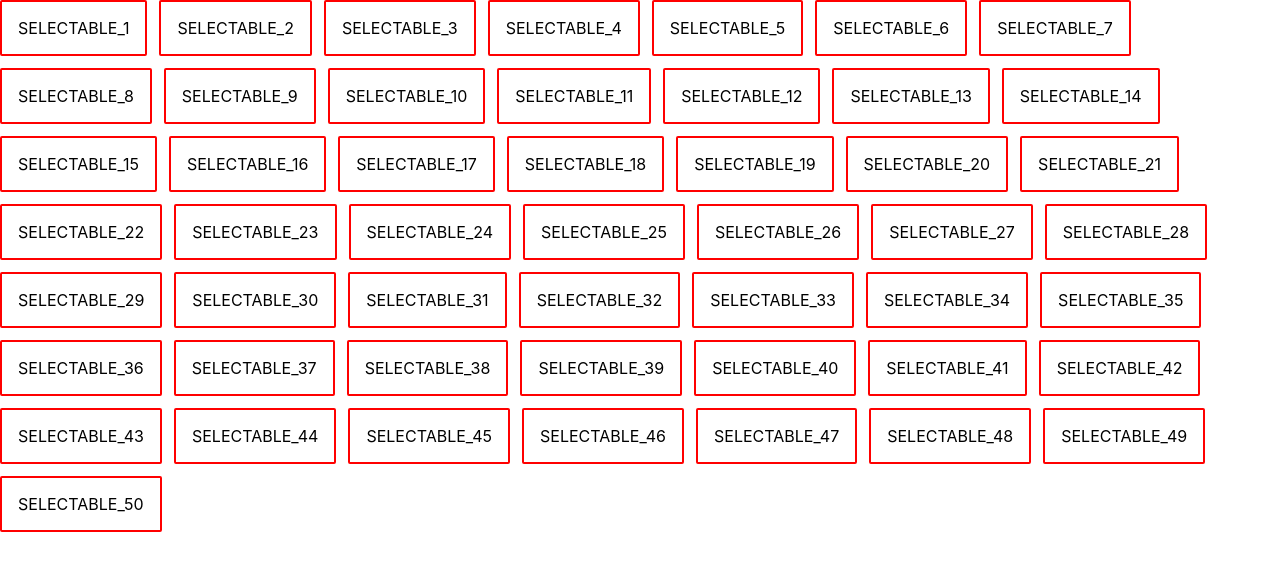
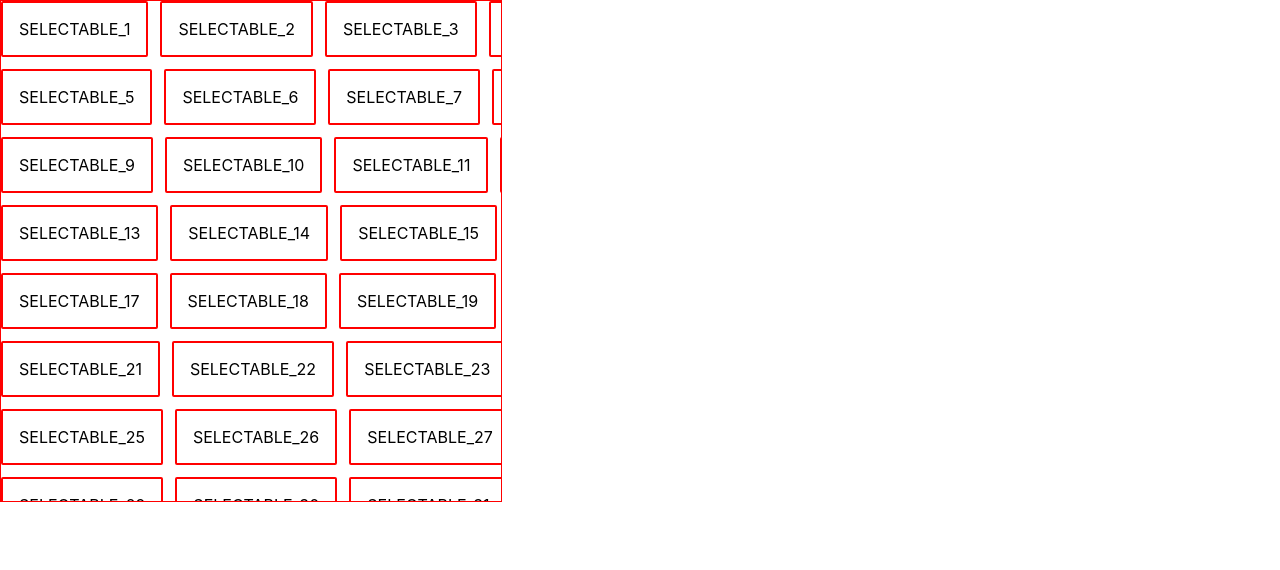
Before and after one commit to domeafavour/react-drag-select, a React (Create React App) app: page / in a window 1280 px wide. Shown: the top 570 px of the page. Built offline with nearby package versions, Linux system fonts and the light colour scheme.

Commit message:
feat: 更新Demo(App.tsx)

```diff
--- a/src/App.tsx
+++ b/src/App.tsx
@@ -1,12 +1,24 @@
 import React, { useRef } from 'react';
+import DragSelect from './components/DragSelect';
 import Selectable from './components/Selectable';
-import SelectionProvider from './components/SelectionProvider';
+import { Scrollable } from './components/useDragAutoScroll/typings';
 
 function App() {
-  const scrollingElementRef = useRef(document.documentElement);
+  const scrollingElementRef = useRef<HTMLDivElement>(null);
+
   return (
-    <div className="App">
-      <SelectionProvider<HTMLElement, { index: number }>
+    <div
+      ref={scrollingElementRef}
+      className="App"
+      style={{
+        position: 'relative',
+        overflow: 'auto',
+        width: 500,
+        height: 500,
+        border: '1px solid #f00',
+      }}
+    >
+      <DragSelect<Scrollable, { index: number }>
         scrollingElementRef={scrollingElementRef}
         onSelectFinish={(selectedItems) => {
           console.log(
@@ -16,7 +28,7 @@ function App() {
           );
         }}
       >
-        <div style={{ display: 'flex', gap: 12, flexWrap: 'wrap' }}>
+        <div style={{ display: 'flex', gap: 12, flexWrap: 'wrap', width: 800 }}>
           {Array.from({ length: 50 }, (_, i) => (
             <Selectable getData={() => ({ index: i })}>
               {(ref, { intersecting }) => (
@@ -39,7 +51,7 @@ function App() {
             </Selectable>
           ))}
         </div>
-      </SelectionProvider>
+      </DragSelect>
     </div>
   );
 }
```
